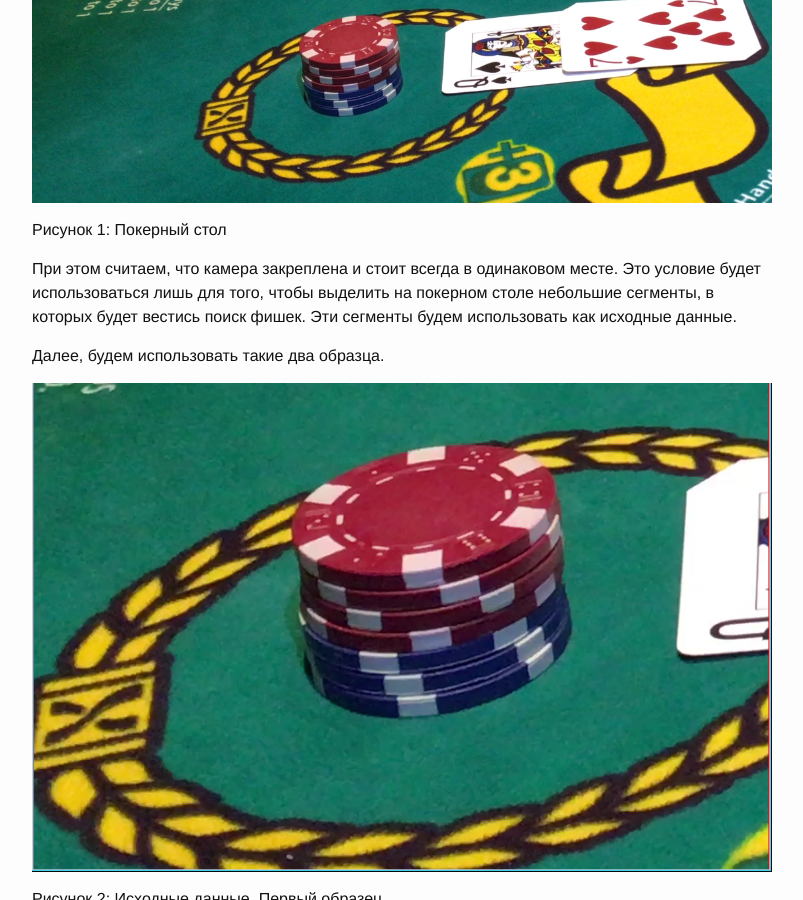
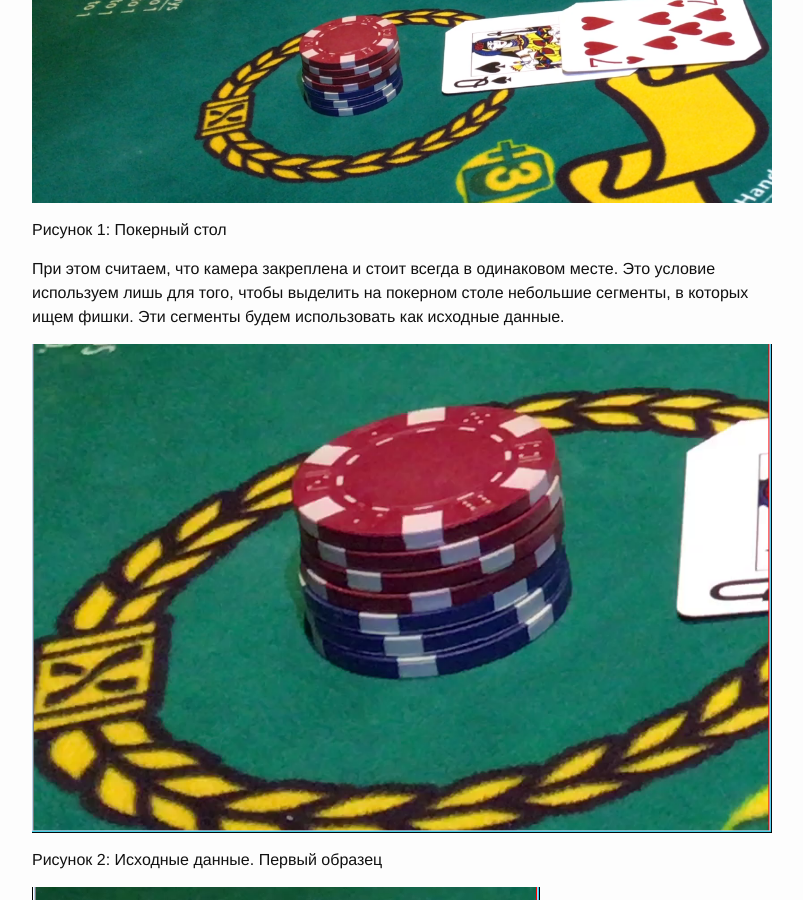
Before and after one commit to forasoft/forasoft.github.io, a Jekyll site: the page built from _posts/2016-08-02-poker-chip-recognition.md, in a window 1280 px wide and 900 px high, scrolled down 798 px. Shown: the whole window, without its empty margins (238-1041 px from the left). Built offline with Jekyll 4.4.1, drawn with Linux system fonts in a browser that asks for light colours; comment, search, counter and statistics services are not loaded.

Commit message:
Poker chip recognition. Editing 1.

```diff
--- a/_posts/2016-08-02-poker-chip-recognition.md
+++ b/_posts/2016-08-02-poker-chip-recognition.md
@@ -16,8 +16,6 @@ author: kupec
 Приведенный алгоритм применим как для изображений, так и для видео.
 Реализовать этот подход можно, например, с помощью *OpenCV*, в котором уже присутствуют стандартные алгоритмы.
 
-<!--more-->
-
 ## Что будем делать ##
 
 Необходимо найти стопку покерных фишек и определить ее стоимость.
@@ -28,10 +26,10 @@ author: kupec
 
 Рисунок 1: Покерный стол
 
+<!--more-->
+
 При этом считаем, что камера закреплена и стоит всегда в одинаковом месте.
-Это условие будет использоваться лишь для того, чтобы выделить на покерном столе небольшие сегменты, в которых будет вестись поиск фишек. Эти сегменты будем использовать как исходные данные.
-
-Далее, будем использовать такие два образца.
+Это условие используем лишь для того, чтобы выделить на покерном столе небольшие сегменты, в которых ищем фишки. Эти сегменты будем использовать как исходные данные.
 
 ![](/assets/posts/poker-chip-recognition/sample1.png)
 
@@ -46,7 +44,7 @@ author: kupec
 
 ## Стираем задний план ##
 
-Прежде всего отфильтруем стол от стопки фишек. Для этого подойдет сегментация изображения методом **GrabCut**.
+Прежде всего отфильтруем стол от стопки фишек. Для этого подойдет сегментация изображения методом [GrabCut](https://cvg.ethz.ch/teaching/cvl/2012/grabcut-siggraph04.pdf).
 
 При этом нам будут мешать узоры на столе (желтоватая окружность). Их можно легко убрать с изображения, заменив все цвета близкие к желтому на черный.
 
```
